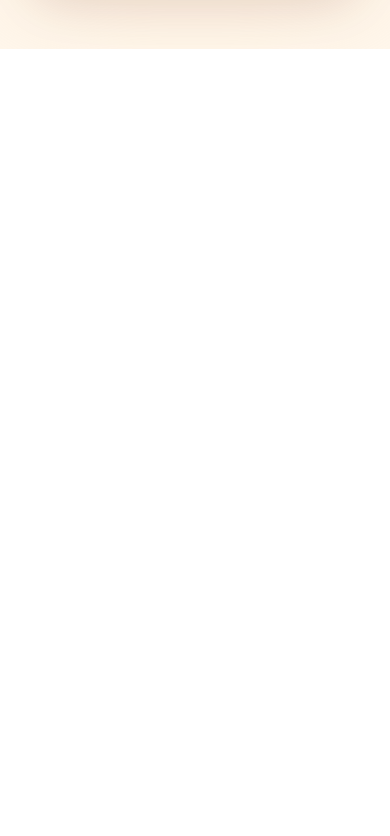
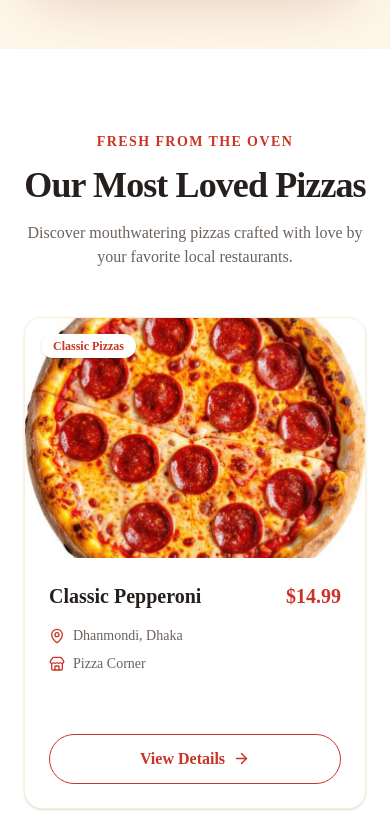
Before and after one commit to fatemakhatun21/pizza-hub-client, a Next.js app: page / in a window 390 px wide. Shown: the part 1120-1956 px from the top of the page. Before the commit the page ends 1169 px from the top, so only its background shows below. Built offline with nearby package versions, Linux system fonts and the light colour scheme; grey boxes are pictures that could not be loaded.

Commit message:
feat: build responsive featured pizza menu section

```diff
--- a/src/app/page.js
+++ b/src/app/page.js
@@ -1,9 +1,11 @@
 import Hero from "@/components/home/Hero";
+import FeaturedMenu from "@/components/home/FeaturedMenu";
 
 export default function Home() {
   return (
     <main className="flex-1">
       <Hero />
+      <FeaturedMenu />
     </main>
   );
 }
--- /dev/null
+++ b/src/components/home/FeaturedMenu.jsx
@@ -0,0 +1,150 @@
+
+import Image from "next/image";
+import Link from "next/link";
+import { ArrowRight, MapPin, Store } from "lucide-react";
+
+const featuredPizzas = [
+  {
+    id: 1,
+    name: "Classic Pepperoni",
+    category: "Classic Pizzas",
+    price: 14.99,
+    location: "Dhanmondi, Dhaka",
+    vendor: "Pizza Corner",
+    image: "/pizzas/classic-pepperoni.png",
+  },
+  {
+    id: 2,
+    name: "Margherita Pizza",
+    category: "Classic Pizzas",
+    price: 12.99,
+    location: "Gulshan, Dhaka",
+    vendor: "Italian Oven",
+    image: "/pizzas/margherita.png",
+  },
+  {
+    id: 3,
+    name: "Meat Lovers",
+    category: "Meat Lovers",
+    price: 18.99,
+    location: "Banani, Dhaka",
+    vendor: "Firestone Pizza",
+    image: "/pizzas/meat-lovers.png",
+  },
+  {
+    id: 4,
+    name: "Veggie Supreme",
+    category: "Vegetarian Pizzas",
+    price: 13.99,
+    location: "Uttara, Dhaka",
+    vendor: "Green Slice",
+    image: "/pizzas/veggie-supreme.png",
+  },
+  {
+    id: 5,
+    name: "Hawaiian Pizza",
+    category: "Specialty Pizzas",
+    price: 16.99,
+    location: "Mirpur, Dhaka",
+    vendor: "Slice House",
+    image: "/pizzas/hawaiian.png",
+  },
+  {
+    id: 6,
+    name: "Pepperoni Feast",
+    category: "Classic Pizzas",
+    price: 15.99,
+    location: "Mohammadpur, Dhaka",
+    vendor: "Urban Pizza",
+    image: "/pizzas/pepperoni.png",
+  },
+];
+
+export default function FeaturedMenu() {
+  return (
+    <section className="bg-white py-20 lg:py-24">
+      <div className="mx-auto max-w-7xl px-6 lg:px-8">
+        {/* Section Header */}
+        <div className="mb-12 text-center">
+          <span className="text-sm font-bold uppercase tracking-widest text-[#C93425]">
+            Fresh From The Oven
+          </span>
+
+          <h2 className="mt-3 text-4xl font-black tracking-tight text-[#25201D] md:text-5xl">
+            Our Most Loved Pizzas
+          </h2>
+
+          <p className="mx-auto mt-4 max-w-xl text-[#6B625C]">
+            Discover mouthwatering pizzas crafted with love
+            by your favorite local restaurants.
+          </p>
+        </div>
+
+        <div className="grid gap-7 sm:grid-cols-2 lg:grid-cols-3">
+          {featuredPizzas.map((pizza) => (
+            <div
+              key={pizza.id}
+              className="group overflow-hidden rounded-2xl border border-orange-100 bg-white shadow-sm transition-all duration-300 hover:-translate-y-1 hover:shadow-xl"
+            >
+              <div className="relative h-60 overflow-hidden bg-[#FFF8ED]">
+                <Image
+                  src={pizza.image}
+                  alt={pizza.name}
+                  fill
+                  sizes="(max-width: 640px) 100vw, (max-width: 1024px) 50vw, 33vw"
+                  className="object-cover transition-transform duration-500 group-hover:scale-105"
+                />
+
+                <span className="absolute left-4 top-4 rounded-full bg-white px-3 py-1 text-xs font-semibold text-[#C93425] shadow-sm">
+                  {pizza.category}
+                </span>
+              </div>
+
+              <div className="flex h-[250px] flex-col p-6">
+                <div className="flex items-start justify-between gap-3">
+                  <h3 className="text-xl font-bold text-[#25201D]">
+                    {pizza.name}
+                  </h3>
+
+                  <span className="whitespace-nowrap text-xl font-black text-[#C93425]">
+                    ${pizza.price.toFixed(2)}
+                  </span>
+                </div>
+
+                <div className="mt-4 space-y-2 text-sm text-[#6B625C]">
+                  <p className="flex items-center gap-2">
+                    <MapPin size={16} className="text-[#C93425]" />
+                    {pizza.location}
+                  </p>
+
+                  <p className="flex items-center gap-2">
+                    <Store size={16} className="text-[#C93425]" />
+                    {pizza.vendor}
+                  </p>
+                </div>
+
+                <Link
+                  href={`/menu/${pizza.id}`}
+                  className="mt-auto flex items-center justify-center gap-2 rounded-full border border-[#C93425] py-3 font-semibold text-[#C93425] transition-colors hover:bg-[#C93425] hover:text-white"
+                >
+                  View Details
+                  <ArrowRight size={17} />
+                </Link>
+              </div>
+            </div>
+          ))}
+        </div>
+
+        <div className="mt-12 text-center">
+          <Link
+            href="/menu"
+            className="inline-flex items-center gap-3 rounded-full bg-[#C93425] px-8 py-4 font-semibold text-white transition-colors hover:bg-[#A7281D]"
+          >
+            Explore Full Menu
+            <ArrowRight size={19} />
+          </Link>
+        </div>
+      </div>
+    </section>
+  );
+}
```
